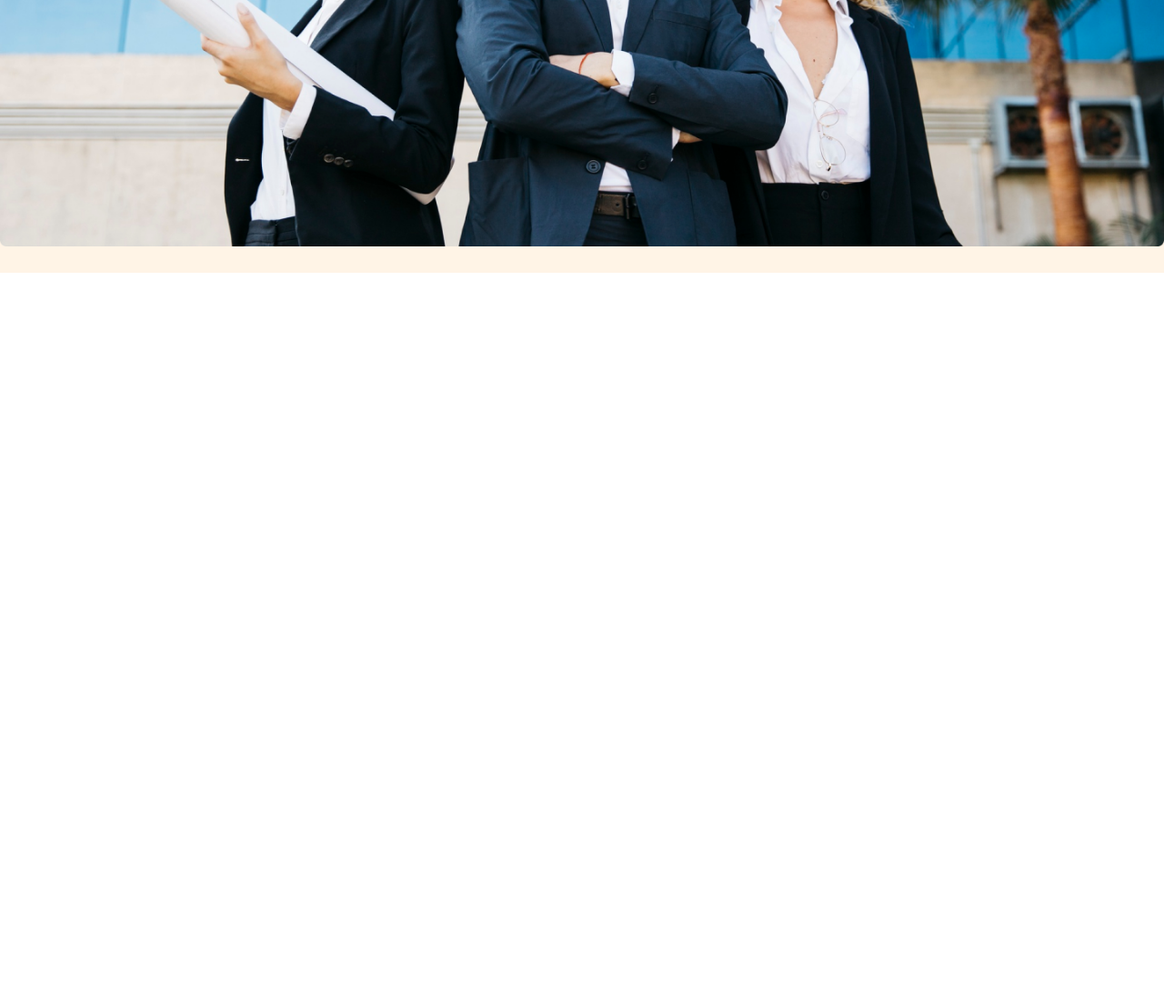
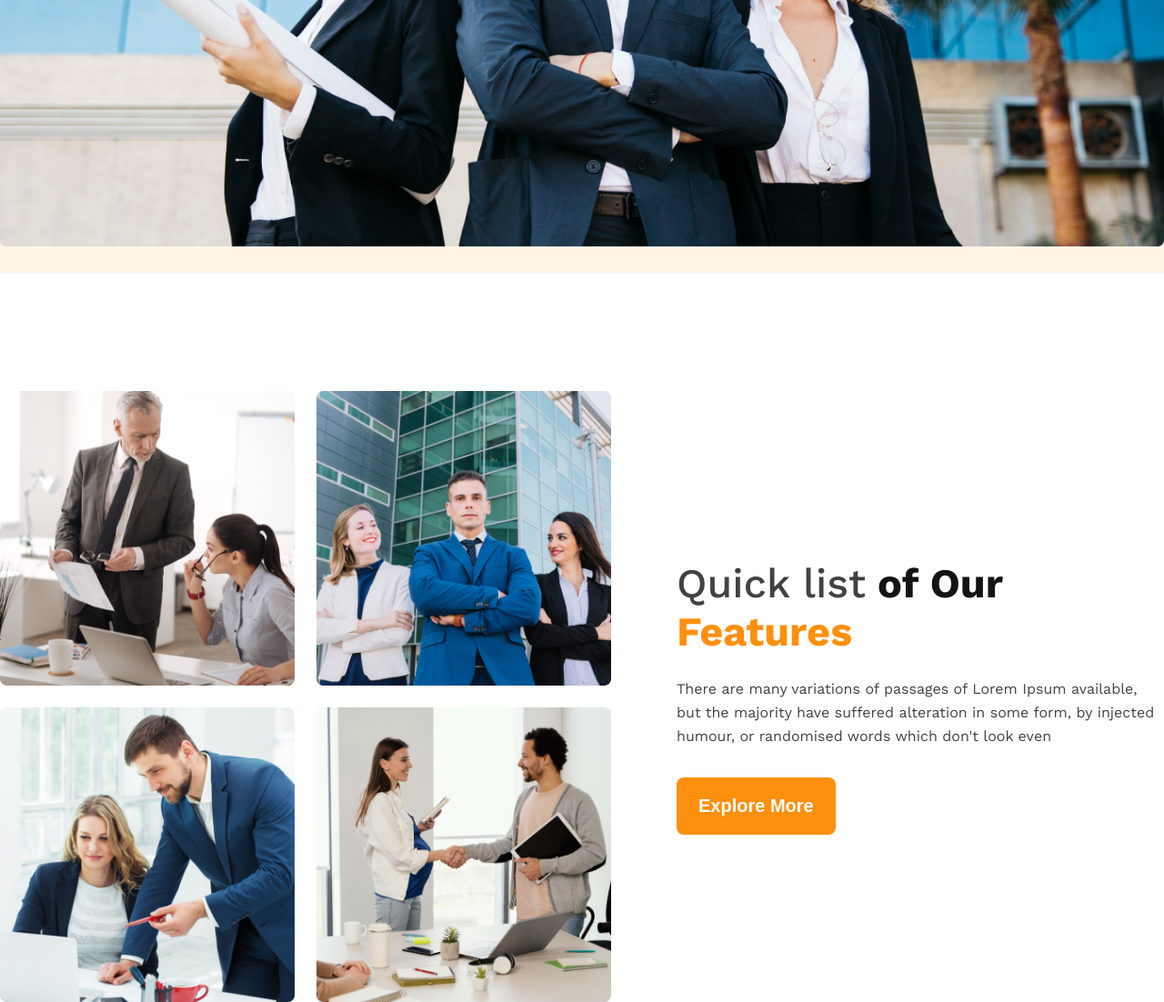
Before and after one commit to alamin856/G3-Architects-Website, a plain HTML site: page index.html in a window 1280 px wide. Shown: the part 960-2062 px from the top of the page at 91% size. Before the commit the page ends 1260 px from the top, so only its background shows below. Drawn offline with nearby package versions, Linux system fonts and the light colour scheme.

Commit message:
added teams image and features content under teams sections

```diff
--- a/index.html
+++ b/index.html
@@ -47,9 +47,27 @@
          <!-- Banner Styles End -->
     </header>
     <!-- Header Section End -->
+
+    <!-- Main Section Start -->
     <main class="main">
 
+        <!-- Teams Section Start -->
+         <section class="teams display-flex">
+            <div class="teams-img">
+                <img src="./images/team1.png" alt="">
+                <img src="./images/team2.png" alt="">
+                <img src="./images/team3.png" alt="">
+                <img src="./images/team4.png" alt="">
+            </div>
+            <div class="our-features">
+                <h3 class="features-title dark-1"><span class="span-1 dark-3">Quick list</span> of Our <span class="span-2 text-primary">Features</span></h3>
+                <p class="features-description dark-3">There are many variations of passages of Lorem Ipsum available, but the majority have suffered alteration in some form, by injected humour, or randomised words which don't look even</p>
+                <button class="btn-primary">Explore More</button>
+            </div>
+         </section>
+         <!-- Teams Section End -->
     </main>
+    <!-- Main Section End -->
     <footer class="footer">
 
     </footer>
--- a/styles/style.css
+++ b/styles/style.css
@@ -26,6 +26,9 @@
 .dark-3{
     color: #424242;
 }
+.text-primary{
+    color: #FF900E;
+}
 .btn-primary{
     background-color: #FF900E;
     color: #FFFFFF;
@@ -34,6 +37,9 @@
     border: none;
     font-size: 1.25rem;
     font-weight: 600;
+}
+.main > section{
+    margin-top: 130px;
 }
 /* Shared Styles End */
 
@@ -90,15 +96,79 @@
 .banner-profile img{
     width: 100%;
 }
+/* Banner Styles End */
+
+/* Main Section Styles Start */
+.main{
+    max-width: 1440px;
+    margin: 0 auto;
+}
+/* Main Section Styles End */
+
+/* Teams Section Styles Start */
+.teams{
+    align-items: center;
+    justify-content: center;
+    gap: 72px;
+}
+.teams-img{
+    display: grid;
+    grid-template-columns: repeat(2, 1fr);
+    gap: 24px;
+}
+.teams-img img{
+    width: 100%;
+}
+
+.our-features{
+    max-width: 536px;
+}
+.features-title{
+    font-size: 2.8125rem;
+    font-weight: 700;
+    margin-bottom: 24px;
+}
+.span-1{
+    font-weight: 500;
+}
+.features-description{
+    line-height: 26px;
+    margin-bottom: 32px;
+}
 
 
 
 
 /* Responsive Media Query */
+
+/* Responsive For Small Device */
 @media screen and (max-width: 576px) {
     .nav, .nav-links{
         flex-direction: column;
         gap: 30px;
         text-align: center;
     }
+    .banner{
+        margin-top: 20px;
+    }
+    .teams{
+        flex-direction: column;
+    }
+    .our-features{
+        max-width: 100%;
+        margin: 24px;
+    }
+    .teams-img{
+        grid-template-columns: repeat(1, 1fr);
+    }
 }
+
+/* Responsive For Medium Device */
+@media screen and (min-width: 576px) and (max-width: 768px) {
+        .teams{
+        flex-direction: column;
+    }
+        .our-features{
+        margin: 0;
+    }
+}
```
